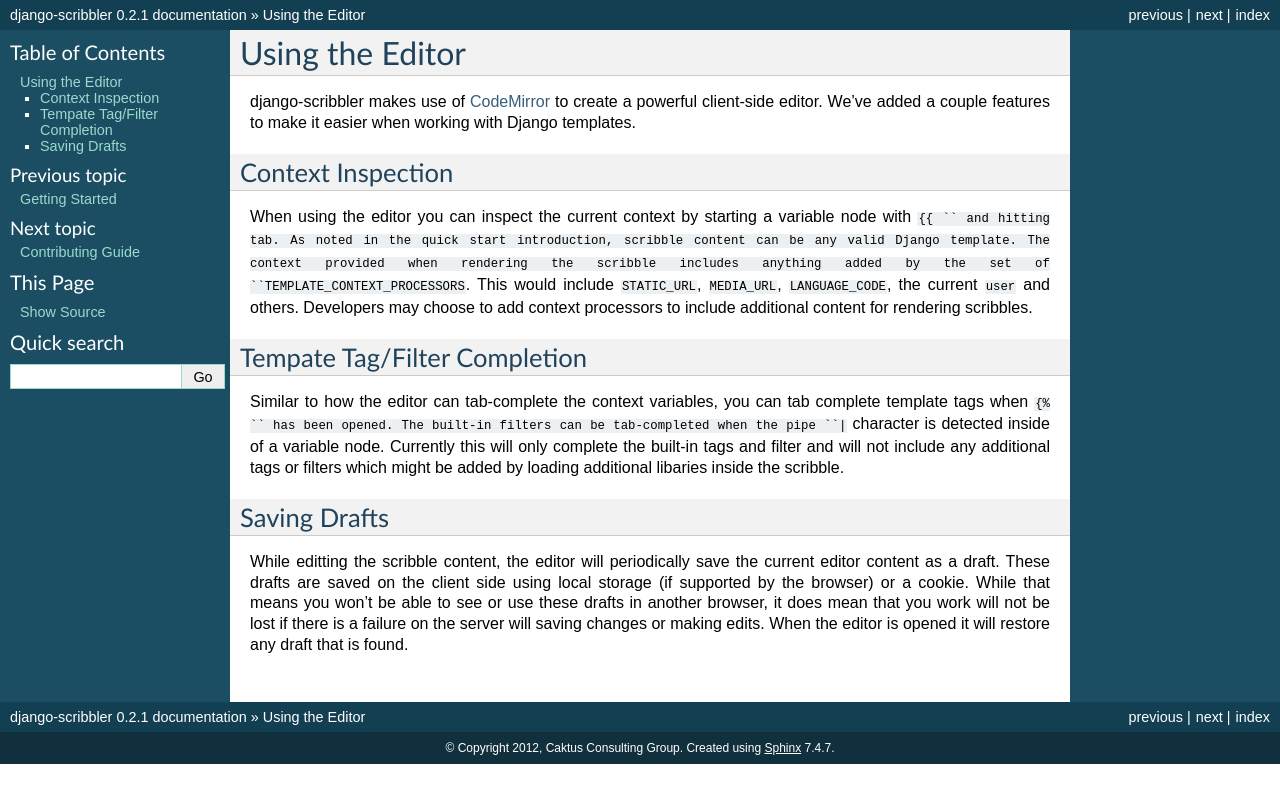
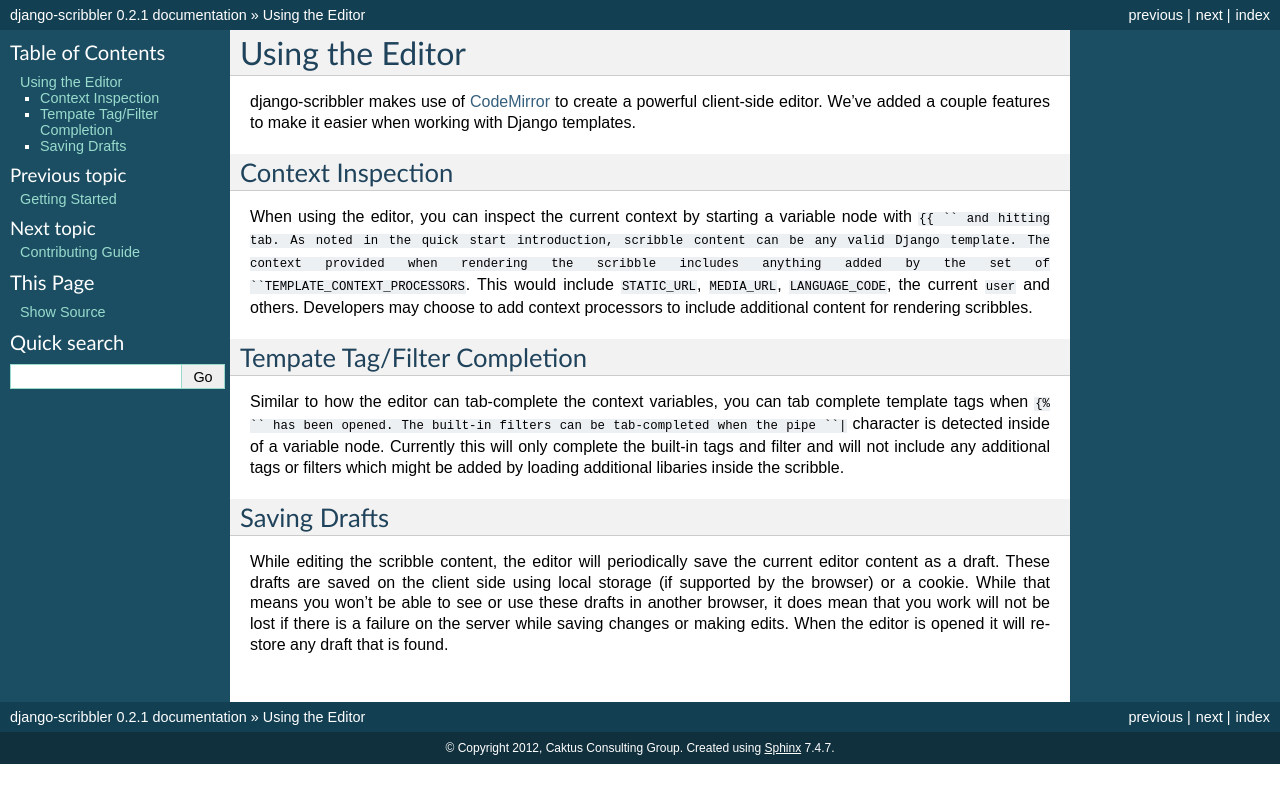
Before and after one commit to caktus/django-scribbler, a Sphinx documentation site: the page built from docs/editor.rst, in a window 1280 px wide. Shown: the top 803 px of the page. Built offline with Sphinx 7.4.7, drawn with Linux system fonts in a browser that asks for light colours.

Commit message:
Fixing some typos and wording. Refs #43.

```diff
--- a/docs/editor.rst
+++ b/docs/editor.rst
@@ -9,7 +9,7 @@
 Context Inspection
 ------------------------------------
 
-When using the editor you can inspect the current context by starting a variable
+When using the editor, you can inspect the current context by starting a variable
 node with ``{{ `` and hitting tab. As noted in the quick start introduction,
 scribble content can be any valid Django template. The context provided when
 rendering the scribble includes anything added by the set of
@@ -31,9 +31,9 @@
 Saving Drafts
 ------------------------------------
 
-While editting the scribble content, the editor will periodically save the current
+While editing the scribble content, the editor will periodically save the current
 editor content as a draft. These drafts are saved on the client side using local storage
 (if supported by the browser) or a cookie. While that means you won't be able to see
 or use these drafts in another browser, it does mean that you work will not be lost
-if there is a failure on the server will saving changes or making edits. When the editor
+if there is a failure on the server while saving changes or making edits. When the editor
 is opened it will restore any draft that is found.
```
